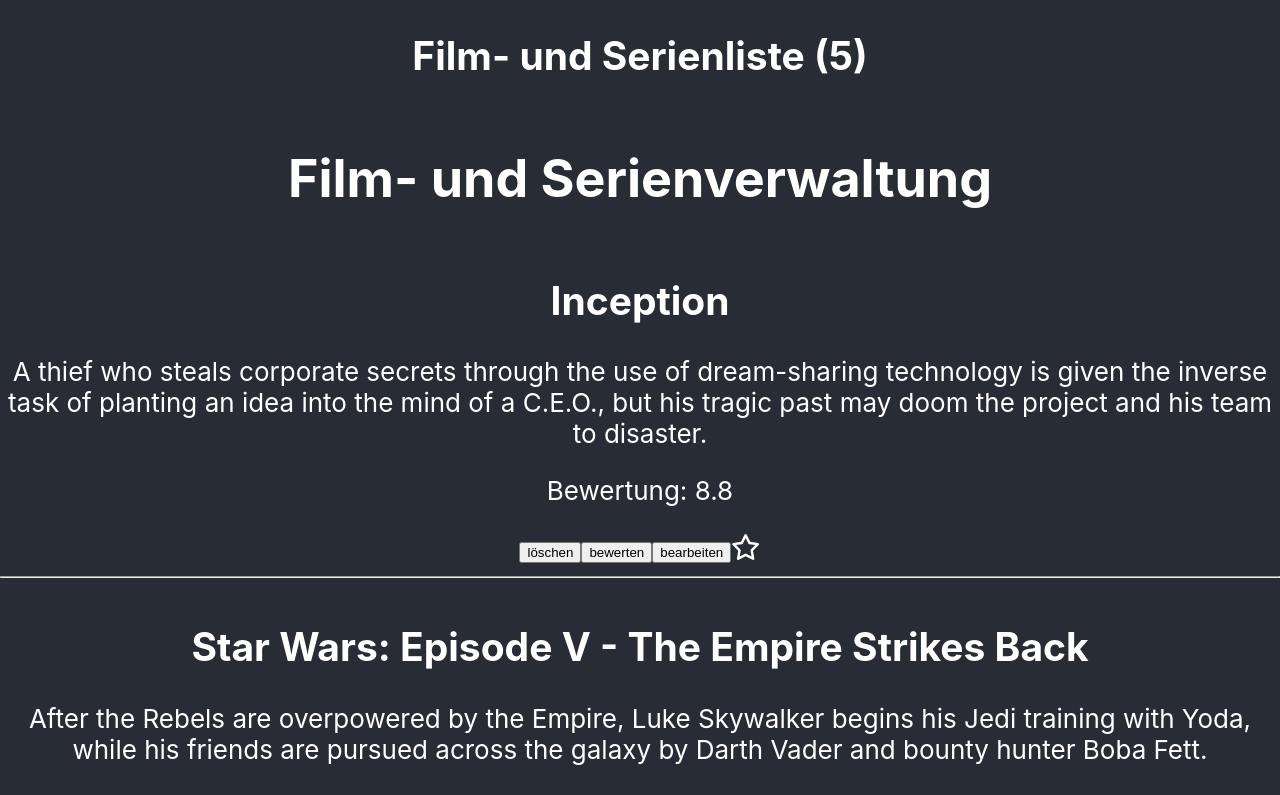
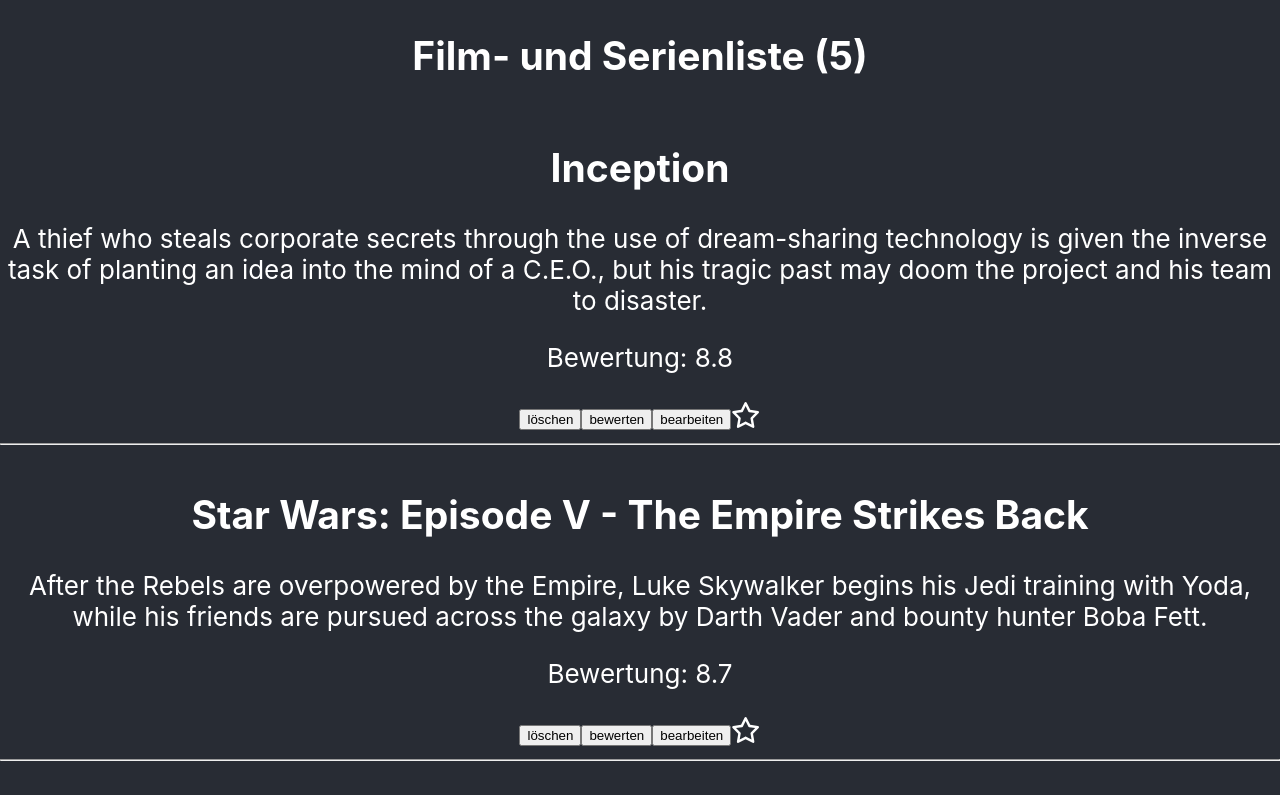
Before and after one commit to manuelwenner/react-movie-app, a React (Create React App) app: page / in a window 1280 px wide. Shown: the top 795 px of the page. Built offline with nearby package versions, Linux system fonts and the light colour scheme.

Commit message:
feat: extract movie item in separate component so we can toggle edit mode for each entry

```diff
--- /dev/null
+++ b/src/components/MovieItem.js
@@ -0,0 +1,49 @@
+import React, { useState } from 'react';
+import MovieItemEdit from './MovieItemEdit';
+
+import { FontAwesomeIcon } from '@fortawesome/react-fontawesome';
+import { faStar as solidStar } from '@fortawesome/free-solid-svg-icons';
+import { faStar as thinStar } from '@fortawesome/free-regular-svg-icons';
+
+
+const MovieItemElement = ({ movie, onRate, onDelete, onEdit, onToggleFavorite }) => {
+    const [isEditing, setIsEditing] = useState(false);
+
+    const icon = movie.isFavorite ? solidStar : thinStar;
+
+    const toggleEditMode = () => {
+        setIsEditing(true);
+    };
+
+    const handleEdit = (id, title, description) => {
+        setIsEditing(false);
+        onEdit(id, title, description);
+    };
+
+    return (
+        <div>
+            {isEditing ? (
+                <MovieItemEdit movie={movie} onEdit={handleEdit} />
+            ) : (
+                <>
+                    <h2>{movie.title}</h2>
+                    <p>{movie.description}</p>
+                    <p>Bewertung: {movie.rating}</p>
+
+                    <button onClick={() => onDelete(movie.id)}>löschen</button>
+                    <button onClick={() => onRate(movie.id)}>bewerten</button>
+                    <button onClick={toggleEditMode}>bearbeiten</button>
+
+                    <FontAwesomeIcon
+                        icon={icon}
+                        onClick={() => onToggleFavorite(movie.id)} />
+
+                    <hr />
+                </>
+            )
+            }
+        </div>
+    );
+};
+
+export default MovieItemElement;
--- a/src/components/MovieList.js
+++ b/src/components/MovieList.js
@@ -1,56 +1,22 @@
-import React, { useState } from 'react';
-import { FontAwesomeIcon } from '@fortawesome/react-fontawesome';
-import { faStar as solidStar } from '@fortawesome/free-solid-svg-icons';
-import { faStar as thinStar } from '@fortawesome/free-regular-svg-icons';
-import MovieItemEdit from './MovieItemEdit';
-
+import React from 'react';
+import MovieItemElement from './MovieItem';
 
 const MovieList = ({ movies, onDelete, onRate, onEdit, onToggleFavorite }) => {
 
-  const [isEditing, setIsEditing] = useState(false);
-
-  const toggleEditMode = () => {
-    setIsEditing(true);
-  };
-
-  const handleEdit = (id, title, description) => {
-    setIsEditing(false);
-    onEdit(id, title, description);
-  };
-
   return (
     <>
-      <h1>Film- und Serienverwaltung</h1>
-      {movies.map((movie) => {
-        const icon = movie.isFavorite ? solidStar : thinStar;
-
-        return (
-          <div key={movie.id}>
-            <div>
-              {isEditing ? (
-                <MovieItemEdit movie={movie} onEdit={handleEdit} />
-              ) : (
-                <>
-                  <h2>{movie.title}</h2>
-                  <p>{movie.description}</p>
-                  <p>Bewertung: {movie.rating}</p>
-
-                  <button onClick={() => onDelete(movie.id)}>löschen</button>
-                  <button onClick={() => onRate(movie.id)}>bewerten</button>
-                  <button onClick={toggleEditMode}>bearbeiten</button>
-
-                  <FontAwesomeIcon
-                    icon={icon}
-                    onClick={() => onToggleFavorite(movie.id)}
-                  />
-
-                  <hr />
-                </>
-              )}
-            </div>
-          </div>
-        );
-      })}
+      {movies.map((movie) => (
+        <div key={movie.id}>
+          <MovieItemElement
+            key={movie.id}
+            movie={movie}
+            onRate={onRate}
+            onDelete={onDelete}
+            onEdit={onEdit}
+            onToggleFavorite={onToggleFavorite}
+          />
+        </div>
+      ))}
     </>
   );
 };
--- a/src/controller/DataHandler.js
+++ b/src/controller/DataHandler.js
@@ -71,7 +71,6 @@
     return this.getMovies();
   };
 
-
   toggleFavorite = (movieId) => {
     this.movies = this.getMovies().map((movie) =>
       movie.id === movieId ? { ...movie, isFavorite: !movie.isFavorite } : movie
@@ -79,8 +78,6 @@
 
     return this.getMovies();
   };
-
-
 }
 
 export default DataHandler;
```
